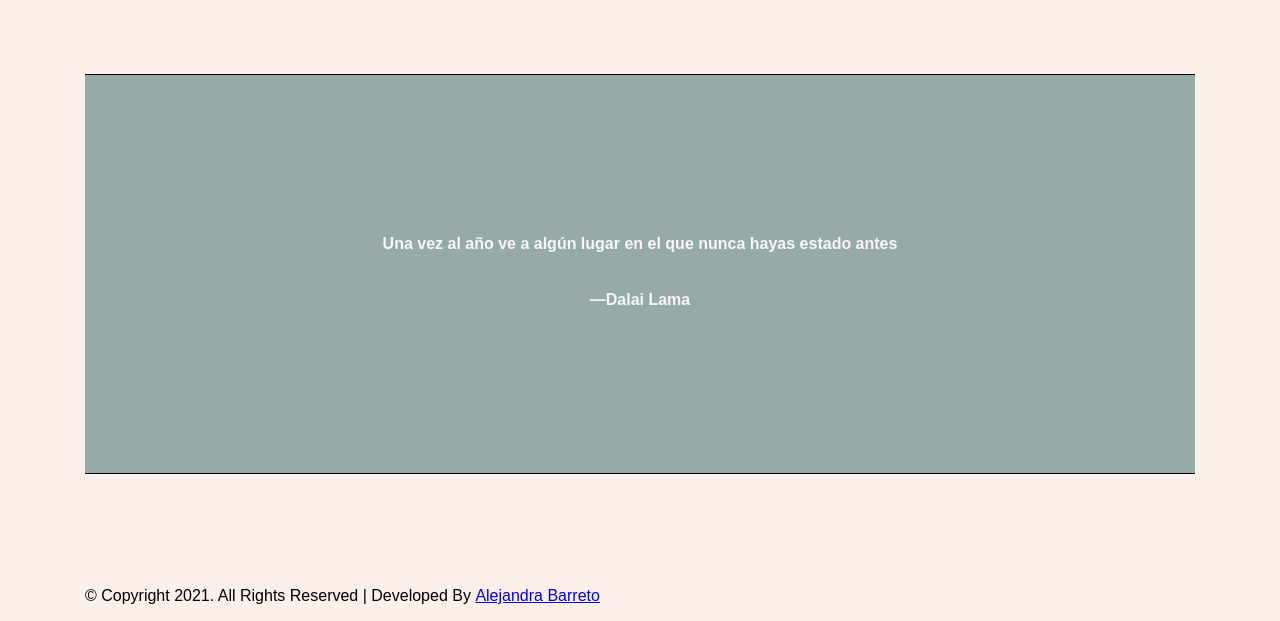
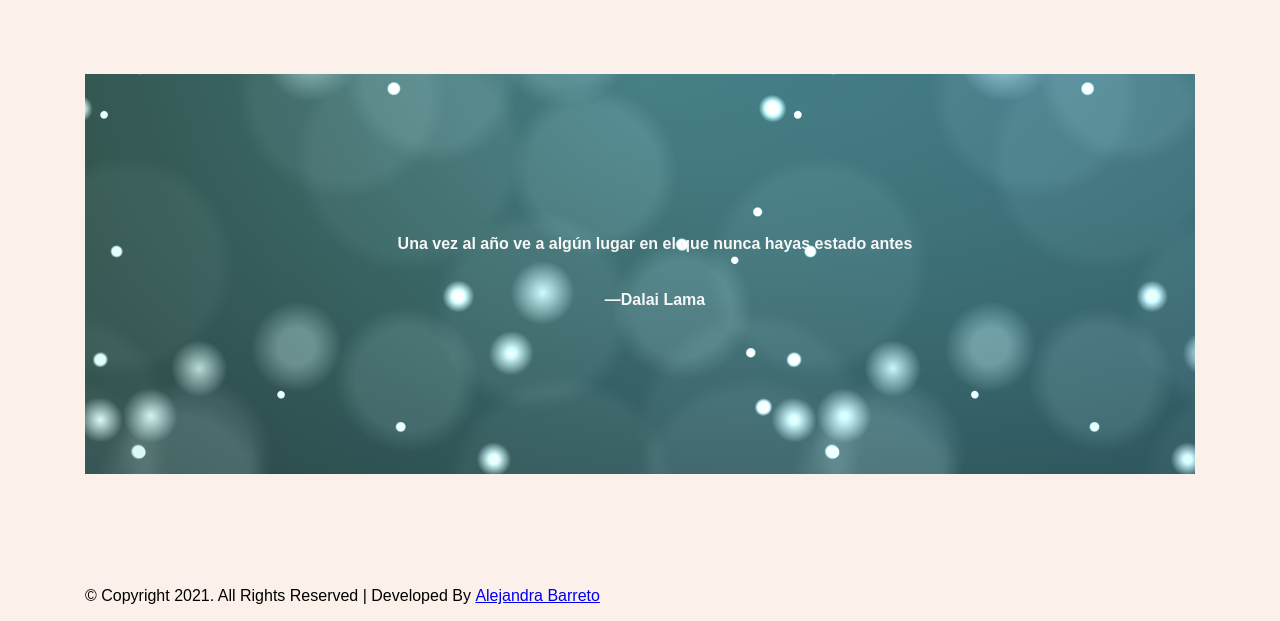
Before and after one commit to Barreto-Alejandra/travel-blog, a website built with webpack: page html/index.html in a window 1280 px wide. Shown: the part 826-1447 px from the top of the page. Built offline with nearby package versions, Linux system fonts and the light colour scheme; a web font is replaced by a local one.

Commit message:
updated styles

```diff
--- a/src/css/partials/_hero-banner.scss
+++ b/src/css/partials/_hero-banner.scss
@@ -5,6 +5,7 @@
     @media only screen and (min-width: 768px) {
         height: 60vh;
     }
+
 }
 
 
--- a/src/css/partials/_quote.scss
+++ b/src/css/partials/_quote.scss
@@ -2,12 +2,11 @@
     padding: 6rem 0;
 }
 
+
 .quote__container {
-    position: relative;
-    background-color: rgba(150,170,168,255);
-
-    // background-image: linear-gradient(to top, #fddb92 0%, #d1fdff 100%);
     height: 400px;
+    background-image: url(../asset/pattern.png);
+    background-size: cover;
 }
 
 
@@ -19,8 +18,8 @@
     z-index: 1;
     margin: 0 auto;
     align-self: center;
-    border-top: solid 1px;
-    border-bottom: solid 1px;
+    // border-top: solid 1px;
+    // border-bottom: solid 1px;
 
     height: 100%;
     display: flex;
```
Also changed, not shown: src/asset/pattern.png (added).
